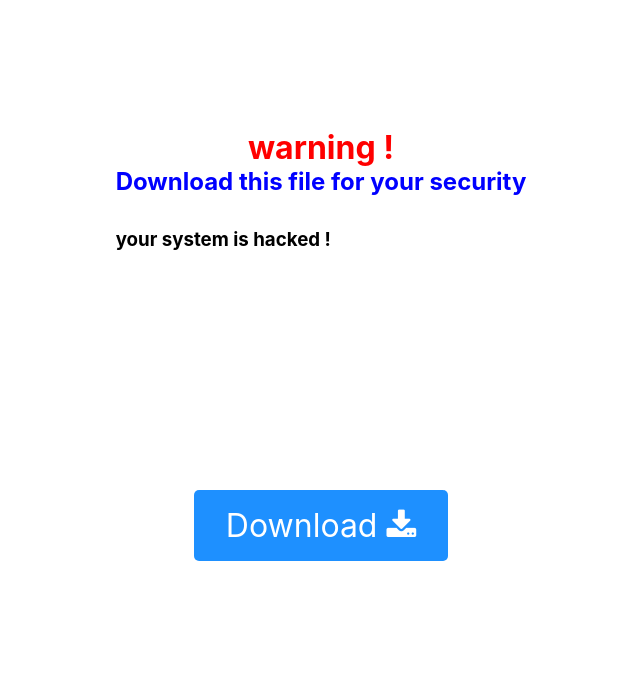
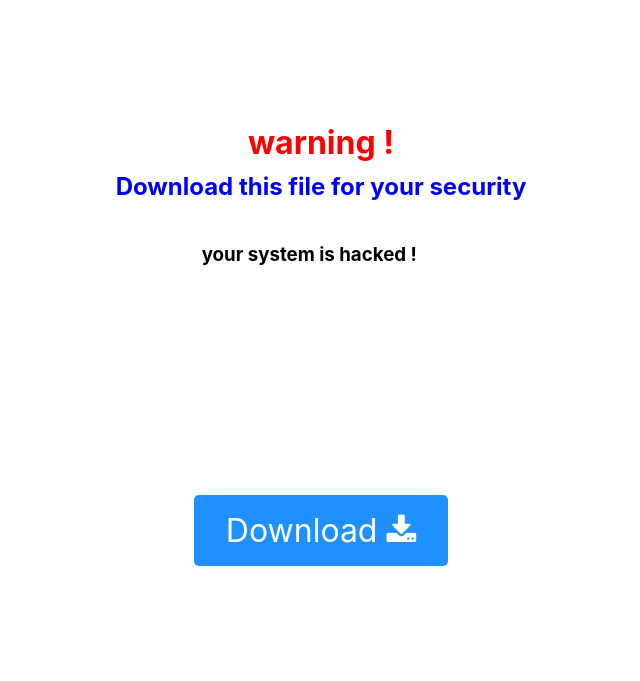
Before and after one commit to Pharish43/web-hack, a plain HTML site: page index.html in a window 1280 px wide. Shown: the whole page, without its empty margins (319-959 px from the left). Drawn offline with Linux system fonts and the light colour scheme.

Commit message:
4 commit

```diff
--- a/style.css
+++ b/style.css
@@ -21,13 +21,16 @@ h1{
 h2{
     bottom: 2rem;
     color:blue;
+    padding: 10px;
 }
 
 h3{
 
-    align-items: center;
-    justify-content: center;
-    padding-top: 2rem;
+
+   justify-content: center;
+   align-items: center;
+   padding-left: 6rem;
+   margin-top: 2rem;
 }
 .btn{
    width: auto;
```
